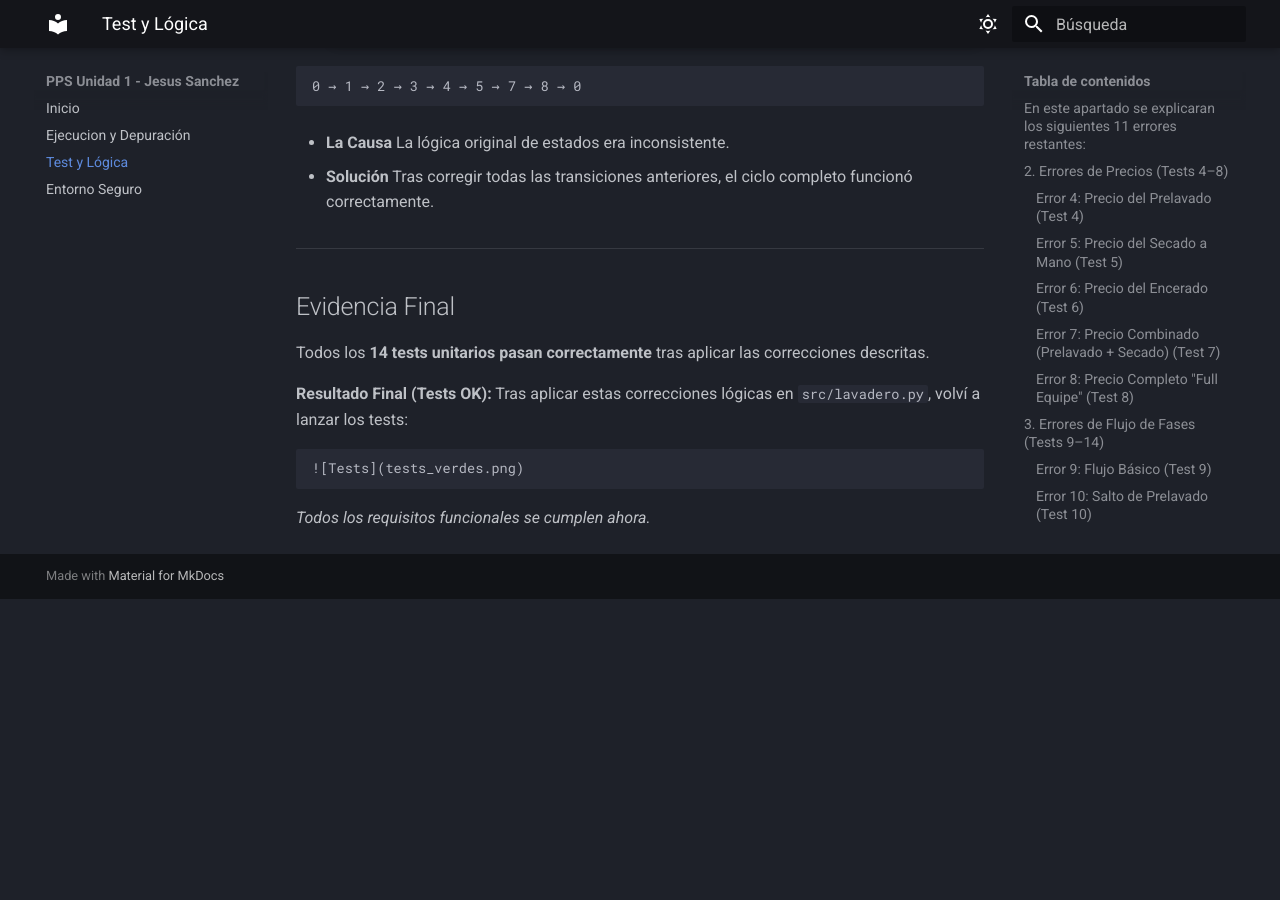
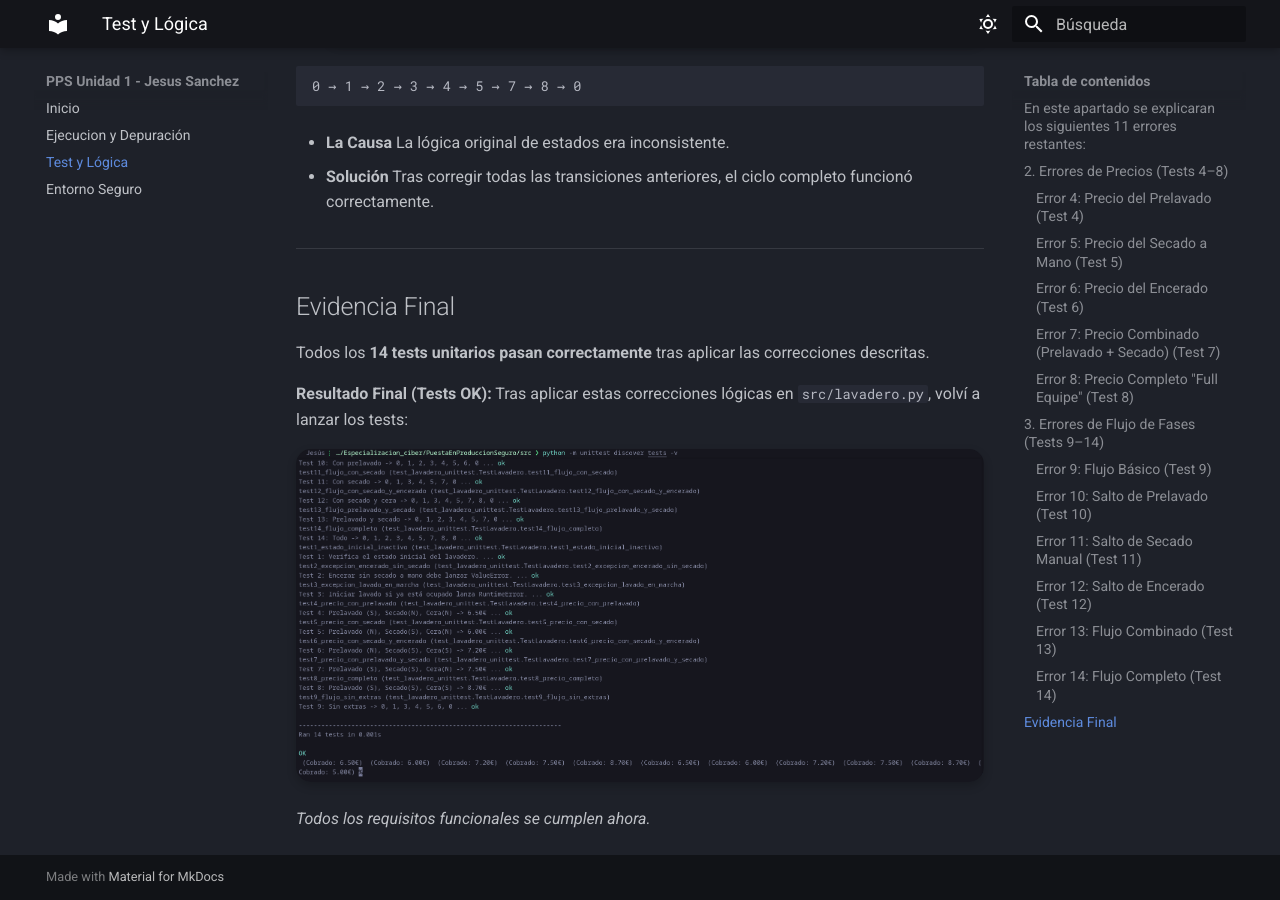
Before and after one commit to Marruch0/Unidad1-TareaRA1-JesusSanchez, an MkDocs documentation site: the page built from docs/tests.md, in a window 1280 px wide and 900 px high, scrolled down 4061 px. Built offline with MkDocs 1.6.1 and Material for MkDocs 9.7.7, drawn with Linux system fonts in a browser that asks for light colours; before the commit the page ends 4660 px from its top, so only the background shows below that.

Commit message:
Documentacion

```diff
--- a/docs/tests.md
+++ b/docs/tests.md
@@ -194,6 +194,6 @@
 **Resultado Final (Tests OK):**
 Tras aplicar estas correcciones lógicas en `src/lavadero.py`, volví a lanzar los tests:
 
-	![Tests](tests_verdes.png)
+![Tests](imagenes/tests_verdes.png)
 
 *Todos los requisitos funcionales se cumplen ahora.*
```
